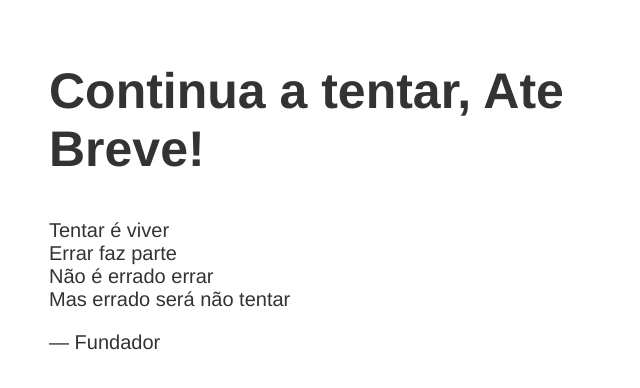
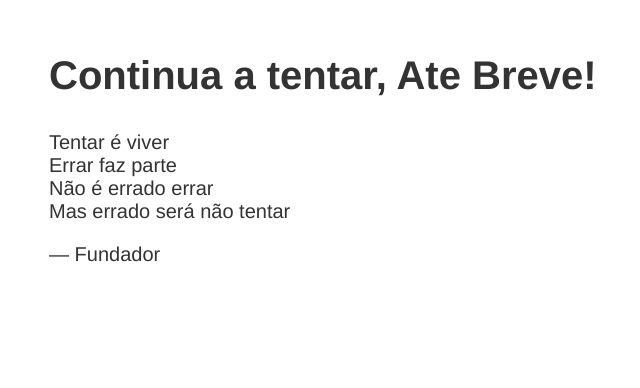
Before and after one commit to rubenf1999/viveatentar.github.io, a plain HTML site: page index.html in a window 1280 px wide. Shown: the part 138-526 px from the top of the page, without its empty margins (266-906 px from the left). Drawn offline with Linux system fonts and the light colour scheme.

Commit message:
Update index.html

```diff
--- a/index.html
+++ b/index.html
@@ -2,7 +2,7 @@
 <title>Tentar é Viver</title>
 <style>
   body { text-align: center; padding: 150px; }
-  h1 { font-size: 50px; }
+  h1 { font-size: 40px; }
   body { font: 20px Helvetica, sans-serif; color: #333; }
   article { display: block; text-align: left; width: 650px; margin: 0 auto; }
   a { color: #dc8100; text-decoration: none; }
```
